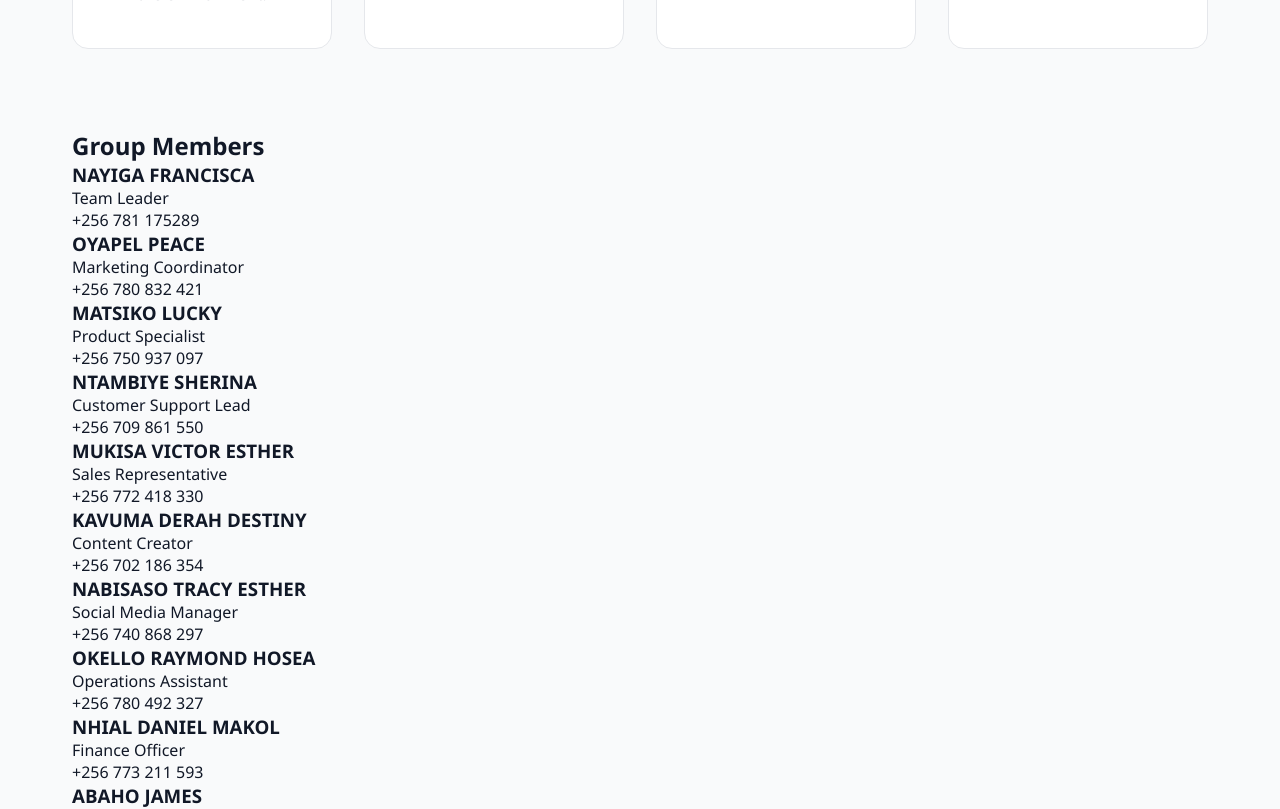
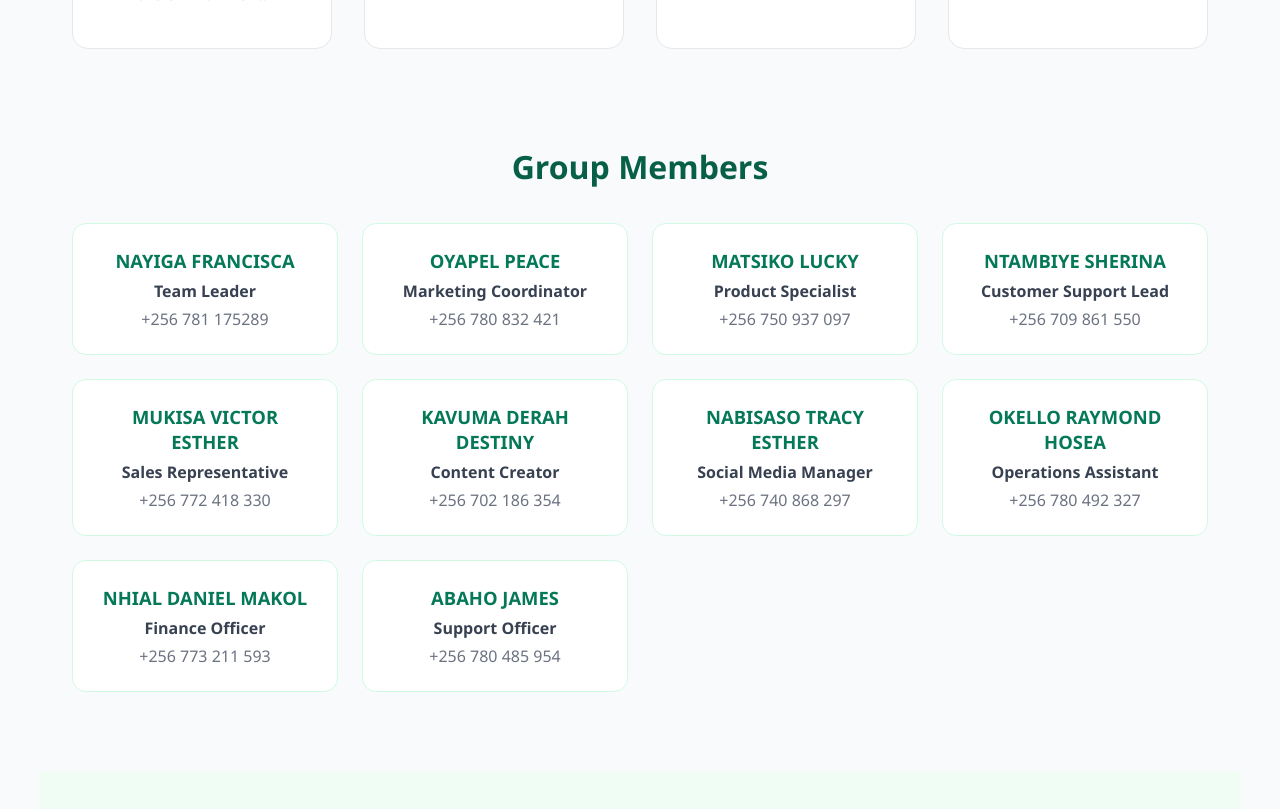
Before and after one commit to nhialmakol262/fixmebeauty, a React (Create React App) app: page /about in a window 1280 px wide. Shown: the part 1100-1909 px from the top of the page. Built offline with nearby package versions, Linux system fonts and the light colour scheme.

Commit message:
products price to ug shs plus

```diff
--- a/src/pages/About.css
+++ b/src/pages/About.css
@@ -119,6 +119,54 @@
   margin-bottom: 1.2rem;
 }
 
+.about-members {
+  padding: 1rem 0 5rem;
+}
+
+.about-members h2 {
+  text-align: center;
+  color: #065f46;
+  font-size: 2rem;
+  margin-bottom: 2.2rem;
+}
+
+.members-grid {
+  display: grid;
+  grid-template-columns: repeat(auto-fit, minmax(240px, 1fr));
+  gap: 1.5rem;
+}
+
+.member-card {
+  background: #ffffff;
+  border: 1px solid #d1fae5;
+  border-radius: 14px;
+  padding: 1.5rem;
+  text-align: center;
+  transition: transform 0.25s ease, box-shadow 0.25s ease;
+}
+
+.member-card:hover {
+  transform: translateY(-5px);
+  box-shadow: 0 12px 28px rgba(4, 120, 87, 0.16);
+}
+
+.member-card h3 {
+  color: #047857;
+  font-size: 1.15rem;
+  margin-bottom: 0.45rem;
+}
+
+.member-position {
+  color: #374151;
+  font-weight: 600;
+  margin-bottom: 0.35rem;
+}
+
+.member-phone {
+  color: #6b7280;
+  margin: 0;
+}
+
 @media (max-width: 768px) {
   .about-header h1 {
     font-size: 2rem;
--- a/src/pages/Products.js
+++ b/src/pages/Products.js
@@ -18,7 +18,7 @@ function Products() {
       id: 1,
       name: 'Argan Hair Oil',
       category: 'hair-oil',
-      price: 40000 ,
+      price: '40000 Shs' ,
       desc: 'Rich in vitamins and antioxidants, this argan oil deeply nourishes and restores shine to dry, damaged hair.',
       image: '/Images/hair growth oil.jpg',
     },
@@ -26,7 +26,7 @@ function Products() {
       id: 2,
       name: 'Coconut Hair Oil',
       category: 'hair-oil',
-      price: 14.99,
+      price: '25000 Shs',
       desc: 'Pure coconut oil that strengthens hair roots, reduces breakage, and promotes healthy growth.',
       image: '/Images/coconut butter.jpg',
     },
@@ -34,7 +34,7 @@ function Products() {
       id: 3,
       name: 'Herbal Growth Oil',
       category: 'hair-oil',
-      price: 21.50,
+      price: '50000 Shs',
       desc: 'A blend of natural herbs and essential oils designed to stimulate hair growth and thickness.',
       image: '/Images/hair growth oil.jpg',
     },
@@ -42,7 +42,7 @@ function Products() {
       id: 4,
       name: 'Silk Smooth Shampoo',
       category: 'shampoo',
-      price: 14.50,
+      price: 30000,
       desc: 'Gentle cleansing formula with silk proteins that leaves hair soft, smooth, and manageable.',
       image: '/Images/shampo flavour 1.jpg',
     },
@@ -50,7 +50,7 @@ function Products() {
       id: 5,
       name: 'Anti-Dandruff Shampoo',
       category: 'shampoo',
-      price: 16.00,
+      price: 16000,
       desc: 'Clinically proven to fight dandruff while soothing the scalp with tea tree and peppermint.',
       image: '/Images/shamo flavor 2.jpg',
     },
@@ -58,7 +58,7 @@ function Products() {
       id: 6,
       name: 'Volume Boost Shampoo',
       category: 'shampoo',
-      price: 15.50,
+      price: 50000,
       desc: 'Adds body and fullness to fine, limp hair without weighing it down.',
       image: '/Images/shampo flavor 3.jpg',
     },
@@ -66,7 +66,7 @@ function Products() {
       id: 7,
       name: 'Deep Repair Conditioner',
       category: 'conditioner',
-      price: 16.99,
+      price: 60000,
       desc: 'Intensive conditioning treatment that repairs split ends and restores moisture balance.',
       image: '/Images/hair butter.jpg',
     },
@@ -74,7 +74,7 @@ function Products() {
       id: 8,
       name: 'Color Protect Conditioner',
       category: 'conditioner',
-      price: 17.50,
+      price: 65000,
       desc: 'Specially formulated to protect color-treated hair and extend vibrancy between salon visits.',
       image: '/Images/hair butter 2.jpg',
     },
@@ -82,7 +82,7 @@ function Products() {
       id: 9,
       name: 'Hydrating Glow Cream',
       category: 'face-cream',
-      price: 22.00,
+      price: 75000,
       desc: 'Lightweight, non-greasy moisturizer that hydrates and gives your skin a natural, healthy glow.',
       image: '/Images/coconut butter.jpg',
     },
@@ -90,7 +90,7 @@ function Products() {
       id: 10,
       name: 'Night Repair Cream',
       category: 'face-cream',
-      price: 28.00,
+      price: 100000,
       desc: 'Rich night cream that works while you sleep to repair and rejuvenate tired skin.',
       image: '/Images/hair treatment.jpg',
     },
@@ -98,7 +98,7 @@ function Products() {
       id: 11,
       name: 'Vitamin C Brightening Cream',
       category: 'face-cream',
-      price: 24.99,
+      price: 90000,
       desc: 'Packed with Vitamin C to brighten skin tone, reduce dark spots, and boost radiance.',
       image: '/Images/hair spray.jpg',
     },
@@ -106,7 +106,7 @@ function Products() {
       id: 12,
       name: 'Shea Butter Lip Balm',
       category: 'lip-care',
-      price: 8.99,
+      price: 30000,
       desc: 'Ultra-moisturizing lip balm with shea butter and vitamin E for soft, supple lips.',
       image: '/Images/hair butter.jpg',
     },
@@ -114,7 +114,7 @@ function Products() {
       id: 13,
       name: 'Tinted Lip Care',
       category: 'lip-care',
-      price: 10.50,
+      price: 35000,
       desc: 'A hint of color combined with deep hydration for beautiful, healthy-looking lips.',
       image: '/Images/hair treatment.jpg',
     },
@@ -122,7 +122,7 @@ function Products() {
       id: 14,
       name: 'Exfoliating Lip Scrub',
       category: 'lip-care',
-      price: 9.99,
+      price: 35000,
       desc: 'Gentle sugar scrub that removes dry skin and leaves lips smooth and kissable.',
       image: '/Images/hair butter 2.jpg',
     },
@@ -132,6 +132,30 @@ function Products() {
     activeCategory === 'all'
       ? products
       : products.filter((p) => p.category === activeCategory);
+
+  const ugxFormatter = new Intl.NumberFormat('en-UG', {
+    style: 'currency',
+    currency: 'UGX',
+    minimumFractionDigits: 0,
+    maximumFractionDigits: 0,
+  });
+
+  const formatPrice = (price) => {
+    if (typeof price === 'number' && Number.isFinite(price)) {
+      return ugxFormatter.format(price);
+    }
+
+    if (typeof price === 'string') {
+      const cleaned = price.replace(/,/g, '').trim();
+      const numeric = Number(cleaned.replace(/[^0-9.]/g, ''));
+
+      if (Number.isFinite(numeric) && cleaned.length > 0) {
+        return ugxFormatter.format(numeric);
+      }
+    }
+
+    return 'UGX -';
+  };
 
   return (
     <div className="products-page">
@@ -162,7 +186,7 @@ function Products() {
               <div className="product-info">
                 <h3>{product.name}</h3>
                 <p className="product-desc">{product.desc}</p>
-                <p className="product-price">${product.price.toFixed(2)}</p>
+                <p className="product-price">{formatPrice(product.price)}</p>
                 <button className="add-to-cart">Add to Cart</button>
               </div>
             </div>
```
